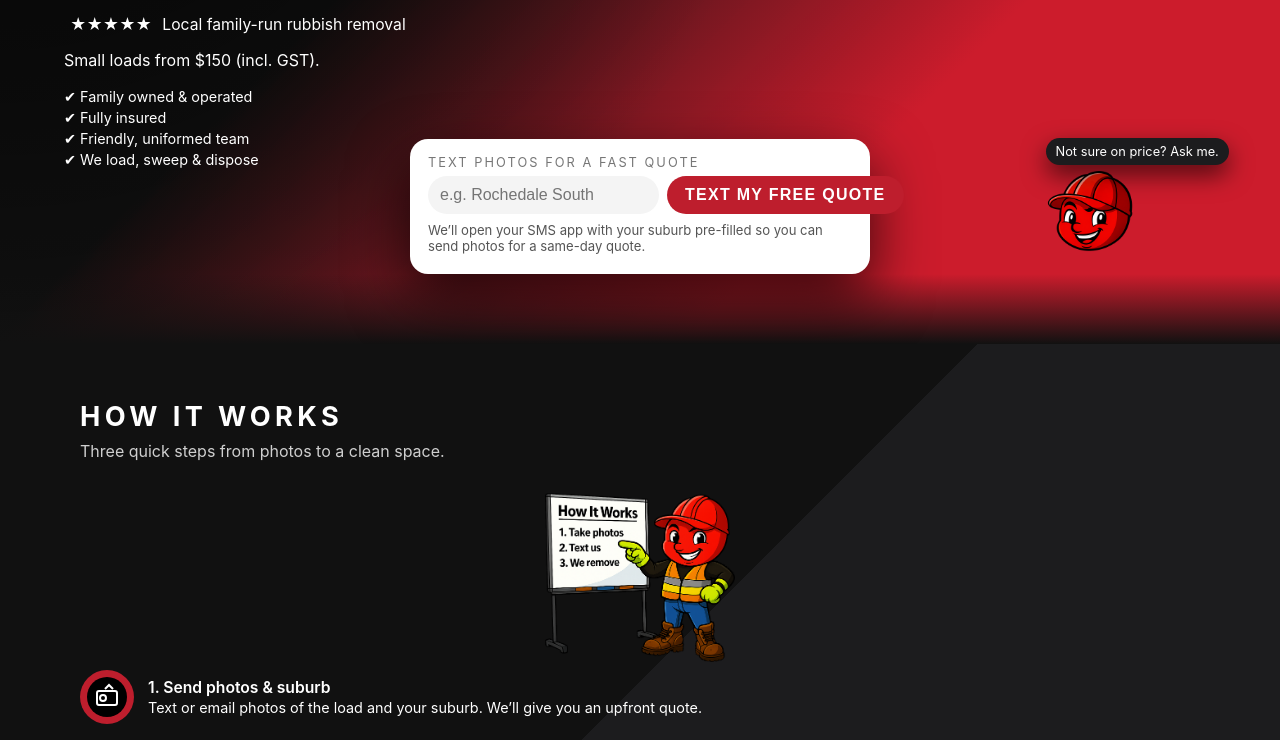
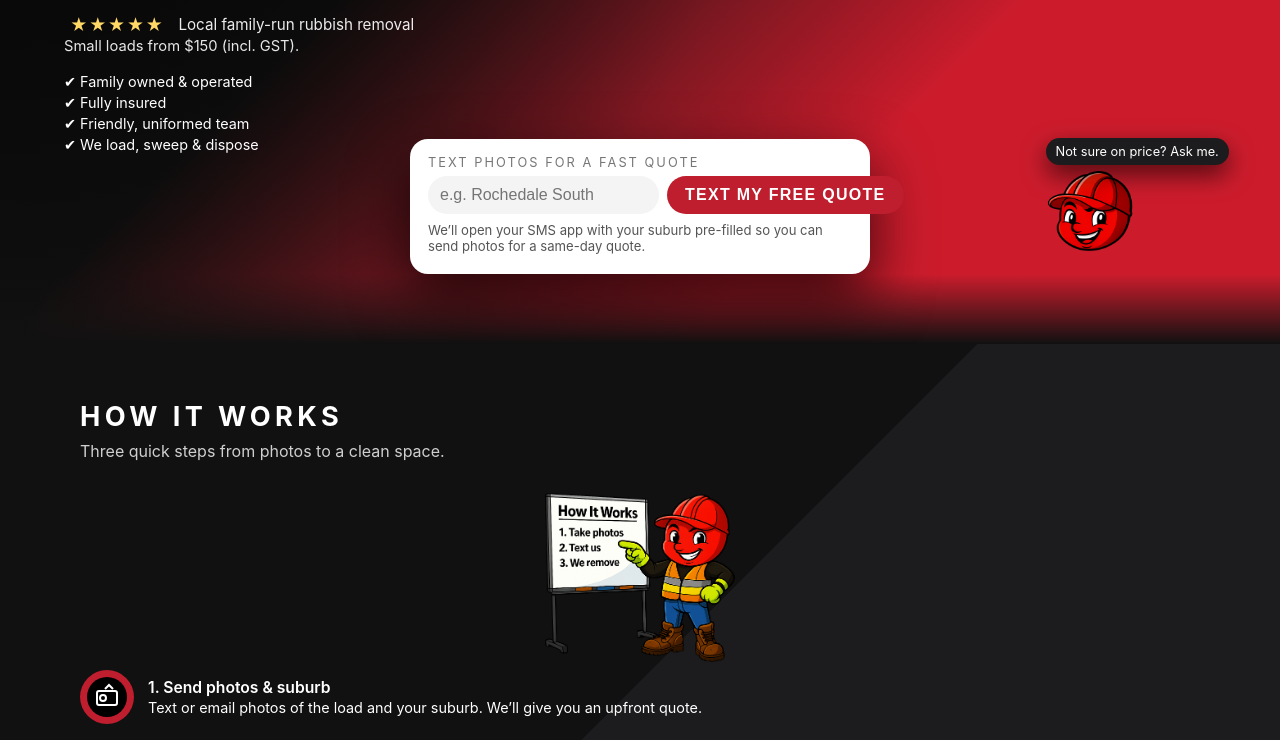
Before and after one commit to RedBackRubbish/redback-rubbish-ai, a plain HTML site: page index.html in a window 1280 px wide. Shown: the part 360-1100 px from the top of the page. Drawn offline with Linux system fonts and the light colour scheme.

Commit message:
Update styles.css

```diff
--- a/CSS/styles.css
+++ b/CSS/styles.css
@@ -406,6 +406,31 @@ header.scrolled {
 .hero-right {
   display: none;
 }
+
+.hero-rating {
+  margin: 10px 0 2px;
+  font-size: 0.95rem;
+  display: flex;
+  align-items: center;
+  gap: 8px;
+}
+
+.hero-stars {
+  color: #ffd866;            /* gold */
+  letter-spacing: 0.08em;
+  font-size: 1.05rem;
+}
+
+.hero-rating-text {
+  color: rgba(255, 255, 255, 0.92);
+}
+
+.hero-price {
+  margin: 0 0 6px;
+  font-size: 0.92rem;
+  color: rgba(255, 255, 255, 0.9);
+}
+
 
 /* BUTTONS ------------------------------------------------------- */
 
```
